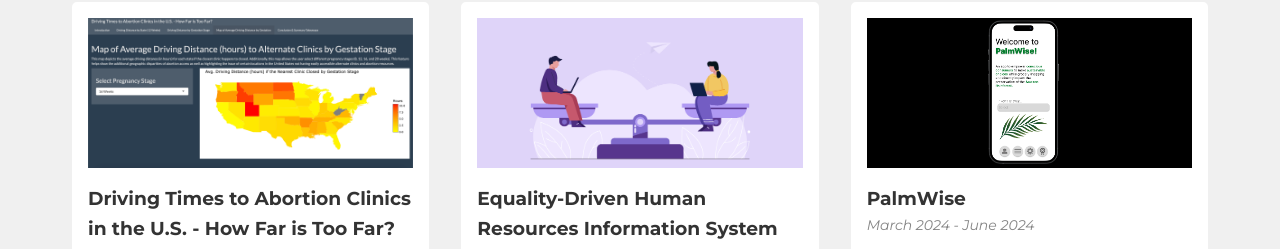
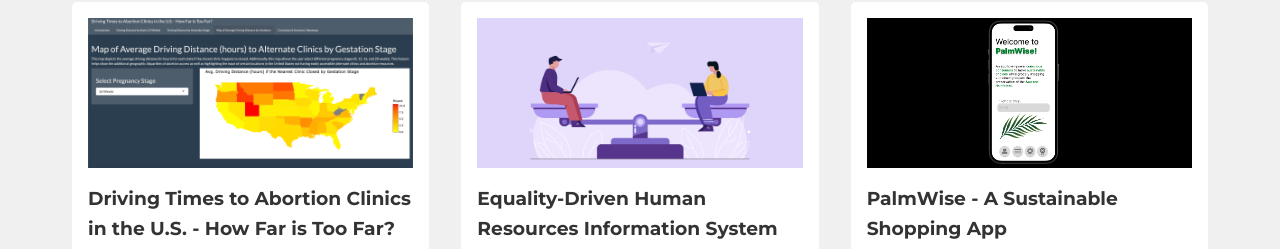
Before and after one commit to isabellehenderson/Personal-Portfolio-Website, a plain HTML site: page index.html in a window 1280 px wide. Shown: the part 699-948 px from the top of the page. Drawn offline with Linux system fonts and the light colour scheme.

Commit message:
editing a project title

```diff
--- a/index.html
+++ b/index.html
@@ -85,7 +85,7 @@
 
                 <div class="project-card">
                     <img src="images/project-imgs/palmwise-img.png" alt="Project 3">
-                    <h3>PalmWise </h3>
+                    <h3>PalmWise - A Sustainable Shopping App</h3>
                     <p class="project-date">March 2024 - June 2024</p>
                     <p class="project-description">A high-fidelity app prototype designed to help customers shop sustainably by offering palm oil product alternatives, incorporating user research and stakeholder analysis to enhance the user experience.</p>
                     <div class="skill-icons">
```
Also changed, not shown: 1 other file.
